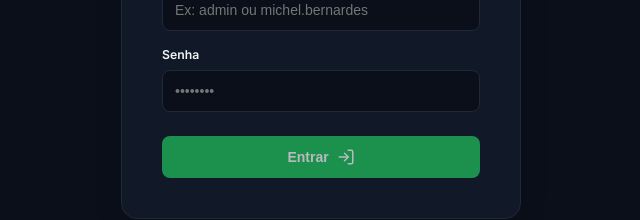
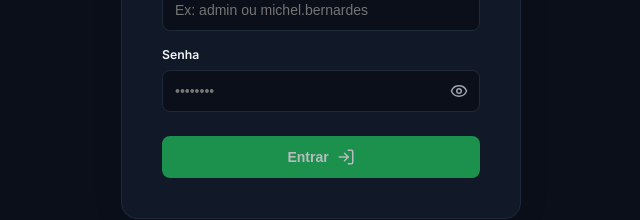
Before and after one commit to RizzoBia/procurement-dashboard, a React (Vite) app: page /login in a window 1280 px wide. Shown: the part 404-624 px from the top of the page, without its empty margins (319-959 px from the left). Built offline with nearby package versions, Linux system fonts and the light colour scheme; no server answers; the database is empty.

Commit message:
Add show password toggle

```diff
--- a/src/pages/Login.css
+++ b/src/pages/Login.css
@@ -73,10 +73,38 @@
   font-size: 1rem;
   outline: none;
   transition: border-color 0.2s ease;
+  width: 100%;
 }
 
 .form-group input:focus {
   border-color: var(--primary-color);
+}
+
+.password-input-wrapper {
+  position: relative;
+  display: flex;
+  align-items: center;
+}
+
+.password-input-wrapper input {
+  padding-right: 40px;
+}
+
+.toggle-password-btn {
+  position: absolute;
+  right: 12px;
+  background: none;
+  border: none;
+  color: var(--text-secondary);
+  cursor: pointer;
+  display: flex;
+  align-items: center;
+  justify-content: center;
+  padding: 0;
+}
+
+.toggle-password-btn:hover {
+  color: var(--text-primary);
 }
 
 .login-button {
--- a/src/pages/Login.jsx
+++ b/src/pages/Login.jsx
@@ -1,12 +1,13 @@
 import { useState } from 'react';
 import { useAuth } from '../context/AuthContext';
 import { useNavigate } from 'react-router-dom';
-import { LogIn } from 'lucide-react';
+import { LogIn, Eye, EyeOff } from 'lucide-react';
 import './Login.css';
 
 export default function Login() {
   const [username, setUsername] = useState('');
   const [password, setPassword] = useState('');
+  const [showPassword, setShowPassword] = useState(false);
   const [error, setError] = useState('');
   const [isLoading, setIsLoading] = useState(false);
   const { login } = useAuth();
@@ -61,14 +62,24 @@ export default function Login() {
 
           <div className="form-group">
             <label htmlFor="password">Senha</label>
+            <div className="password-input-wrapper">
               <input
-              type="password"
+                type={showPassword ? 'text' : 'password'}
                 id="password"
                 placeholder="••••••••"
                 value={password}
                 onChange={(e) => setPassword(e.target.value)}
                 required
               />
+              <button
+                type="button"
+                className="toggle-password-btn"
+                onClick={() => setShowPassword(!showPassword)}
+                title={showPassword ? "Ocultar senha" : "Mostrar senha"}
+              >
+                {showPassword ? <EyeOff size={18} /> : <Eye size={18} />}
+              </button>
+            </div>
           </div>
 
           <button
```
Lines whose indentation alone changed are shown as unchanged.
